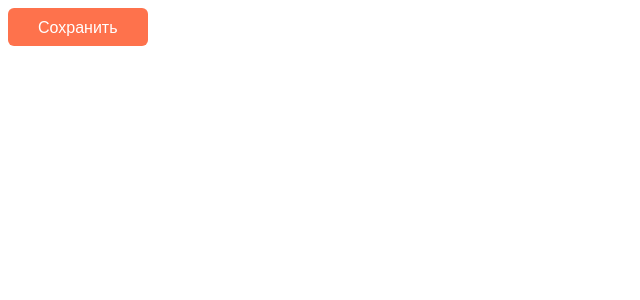
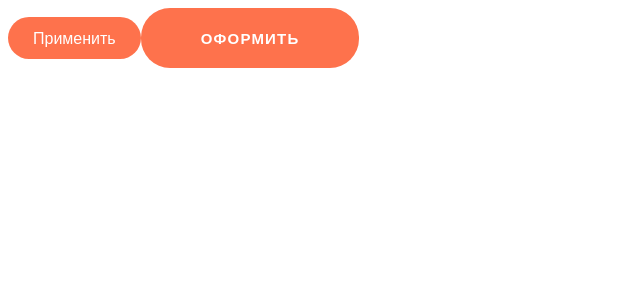
Before and after one commit to Cathereum/delivery-app, a React (Vite) app: page / in a window 1280 px wide. Shown: the top 300 px of the page, without its empty margins (0-640 px from the left). Built offline with nearby package versions, Linux system fonts and the light colour scheme.

Commit message:
Created a reusable styled button component.

```diff
--- a/src/App.tsx
+++ b/src/App.tsx
@@ -1,7 +1,14 @@
 import { Button } from "./components/Button/Button";
 
 function App() {
-  return <Button onClick={() => console.log("press btn")}>Сохранить</Button>;
+  return (
+    <>
+      <Button onClick={() => console.log("press btn")}>Применить</Button>
+      <Button size="big" onClick={() => console.log("press btn")}>
+        Оформить
+      </Button>
+    </>
+  );
 }
 
 export default App;
--- a/src/components/Button/Button.module.css
+++ b/src/components/Button/Button.module.css
@@ -1,12 +1,25 @@
 .button {
-  border-radius: 6px;
-  border: none;
-  padding: 8px 30px;
   font-family: inherit;
-  font-size: 16px;
   cursor: pointer;
   transition: 0.25s;
+  border: none;
   color: var(--main-color);
+  border-radius: 29px;
+  font-style: normal;
+}
+
+.small {
+  font-size: 16px;
+  font-weight: 400;
+  padding: 10px 25px;
+}
+
+.big {
+  font-size: 15px;
+  font-weight: 600;
+  text-transform: uppercase;
+  padding: 20px 60px;
+  letter-spacing: 1.2px;
 }
 
 .accent {
--- a/src/components/Button/Button.tsx
+++ b/src/components/Button/Button.tsx
@@ -4,12 +4,21 @@ import cn from "classnames";
 
 export interface ButtonProps extends ButtonHTMLAttributes<HTMLButtonElement> {
   children: ReactNode;
+  size?: "big" | "small";
 }
 
-export const Button: FC<ButtonProps> = ({ children, className, ...props }) => {
+export const Button: FC<ButtonProps> = ({
+  children,
+  className,
+  size = "small",
+  ...props
+}) => {
   return (
     <button
-      className={cn(styles["button"], styles["accent"], className)}
+      className={cn(styles["button"], styles["accent"], className, {
+        [styles["small"]]: size === "small",
+        [styles["big"]]: size === "big",
+      })}
       {...props}
     >
       {children}
```
